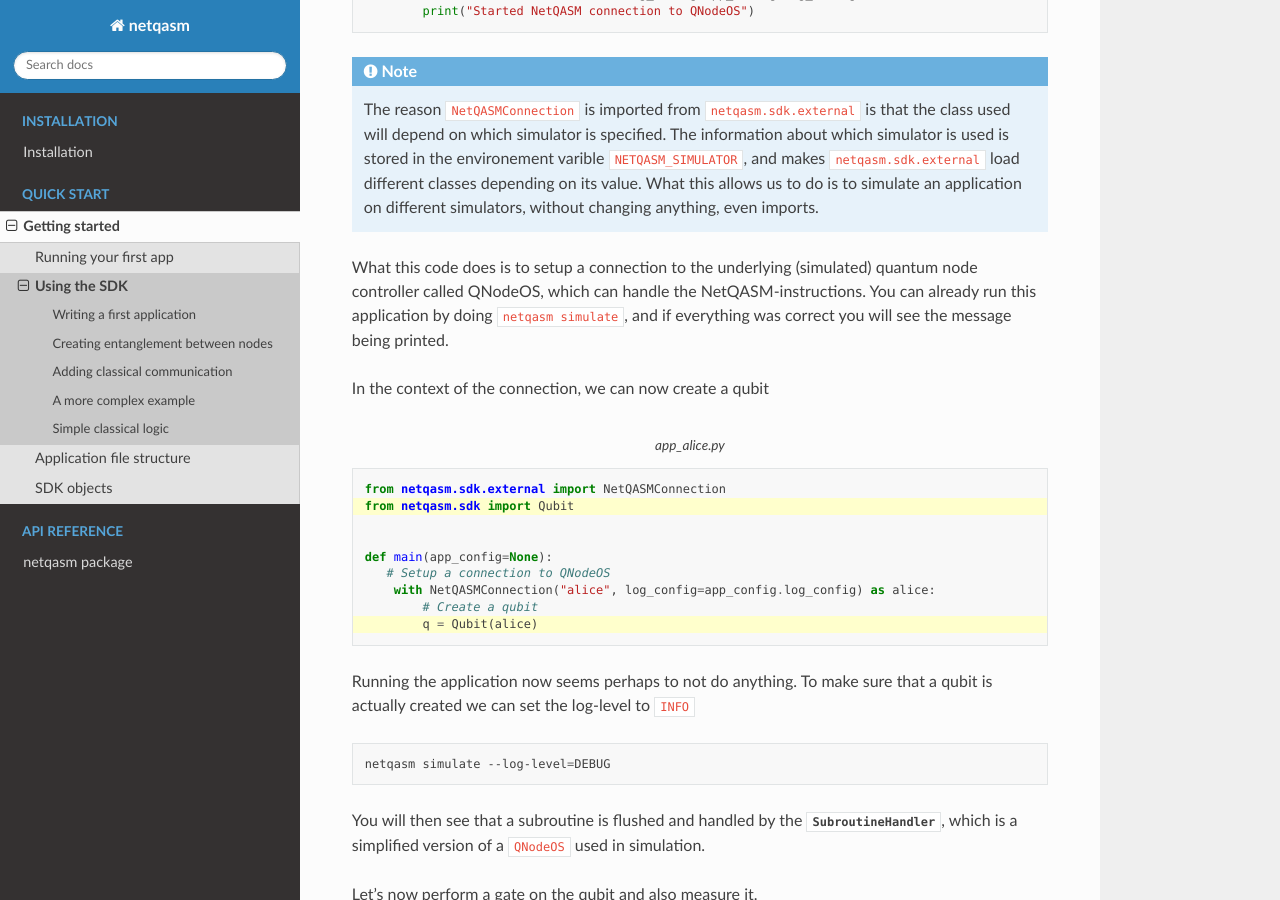
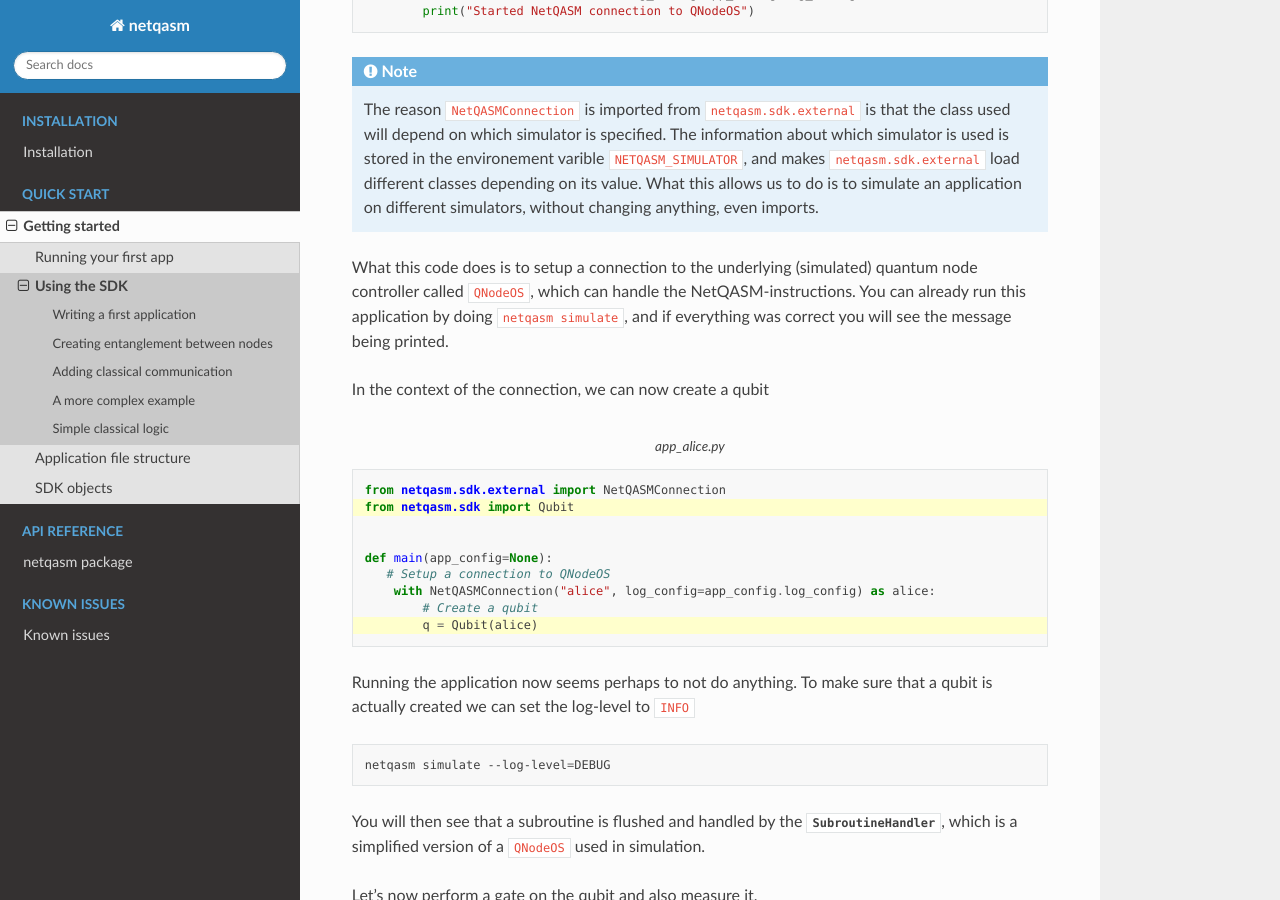
Before and after one commit to QuTech-Delft/netqasm, a Sphinx documentation site: the page built from docs/quickstart/using-sdk.rst, in a window 1280 px wide and 900 px high, scrolled down 859 px. Built offline with Sphinx 7.4.7 and the Read the Docs theme 2.0.0, drawn with Linux system fonts in a browser that asks for light colours; pages that are not in the unit, such as notebooks, are missing from menus; some of the changed text lies outside the part shown.

Commit message:
Spelling fixes + add Known Issues section

```diff
--- a/docs/index.rst
+++ b/docs/index.rst
@@ -26,3 +26,9 @@ Welcome to netqasm's and its SDK's documentation!
    :caption: API reference
 
    api_root
+
+.. toctree::
+   :maxdepth: 2
+   :caption: Known issues
+
+   known_issues
--- a/docs/quickstart/using-sdk.rst
+++ b/docs/quickstart/using-sdk.rst
@@ -45,7 +45,7 @@ Open the file ``app_alice.py`` in your favorite editor/IDE and add the following
    load different classes depending on its value. What this allows us to do is to simulate an
    application on different simulators, without changing anything, even imports.
 
-What this code does is to setup a connection to the underlying (simulated) quantum node controller called QNodeOS, which can handle the NetQASM-instructions.
+What this code does is to setup a connection to the underlying (simulated) quantum node controller called ``QNodeOS``, which can handle the NetQASM-instructions.
 You can already run this application by doing ``netqasm simulate``, and if everything was correct you will see the message being printed.
 
 In the context of the connection, we can now create a qubit
```
Also changed, not shown: other parts of docs/quickstart/using-sdk.rst (+3 -9 lines), docs/known_issues.rst (added, +8 -0 lines).
